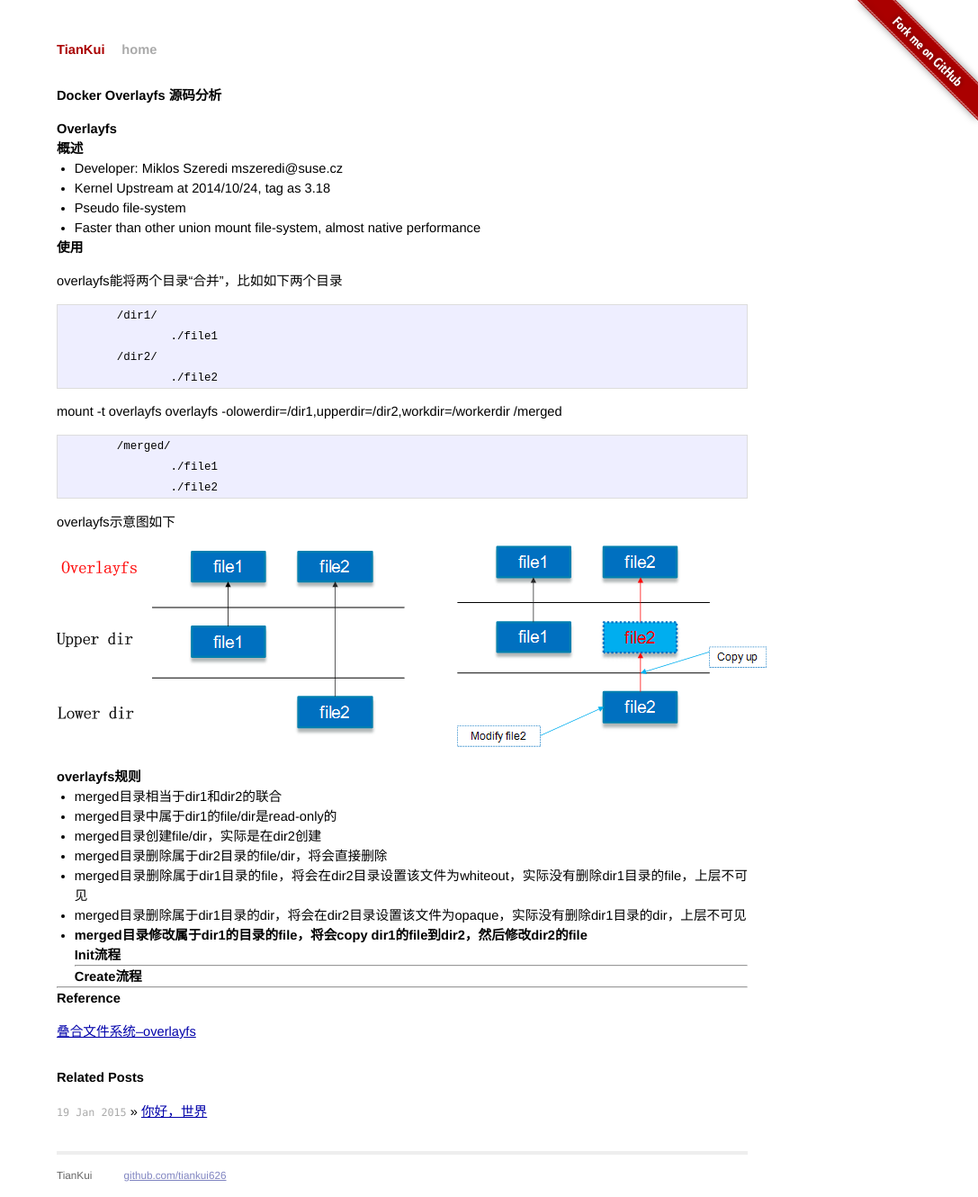
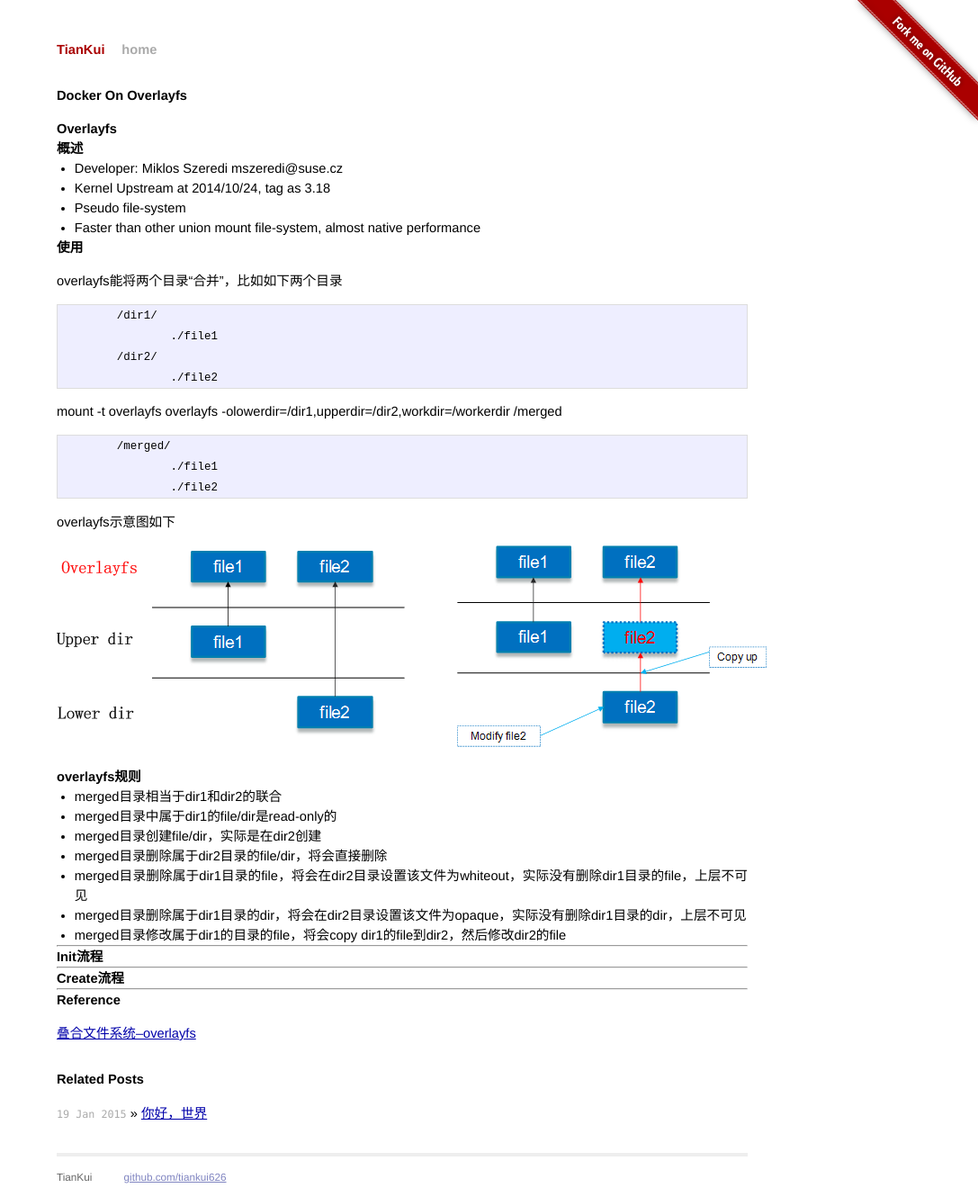
Before and after one commit to tiankui626/blog, a Jekyll site: the page built from _posts/2015-01-19-docker-on-overlayfs.md, in a window 1280 px wide. Shown: the whole page at 90% size, without its empty margins (193-1280 px from the left). Built offline with Jekyll 4.4.1, drawn with Linux system fonts in a browser that asks for light colours; Markdown is read by kramdown in place of the engine named in the settings; comment, search, counter and statistics services are not loaded.

Commit message:
rename docker on overlayfs

```diff
--- a/_posts/2015-01-19-docker-in-overlayfs.md
+++ b/_posts/2015-01-19-docker-on-overlayfs.md
@@ -1,6 +1,6 @@
 ---
 layout: post
-title: Docker Overlayfs 源码分析
+title: Docker On Overlayfs
 ---
 ## Overlayfs
 ### 概述
@@ -35,6 +35,7 @@ overlayfs示意图如下
 * merged目录删除属于dir1目录的file，将会在dir2目录设置该文件为whiteout，实际没有删除dir1目录的file，上层不可见
 * merged目录删除属于dir1目录的dir，将会在dir2目录设置该文件为opaque，实际没有删除dir1目录的dir，上层不可见
 * merged目录修改属于dir1的目录的file，将会copy dir1的file到dir2，然后修改dir2的file
+
 ------
 ## Init流程
 ------
```
